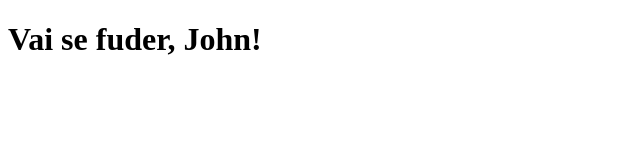
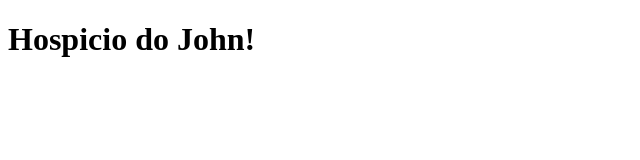
Before and after one commit to aprendendodiovane/clone-tabnews, a Next.js app: page / in a window 1280 px wide. Shown: the top 160 px of the page, without its empty margins (0-640 px from the left). Built offline with nearby package versions, Linux system fonts and the light colour scheme.

Commit message:
feat: changing title in website

```diff
--- a/pages/index.js
+++ b/pages/index.js
@@ -1,5 +1,5 @@
 function Home() {
-  return <h1>Vai se fuder, John!</h1>;
+  return <h1>Hospicio do John!</h1>;
 }
 
 export default Home;
```
